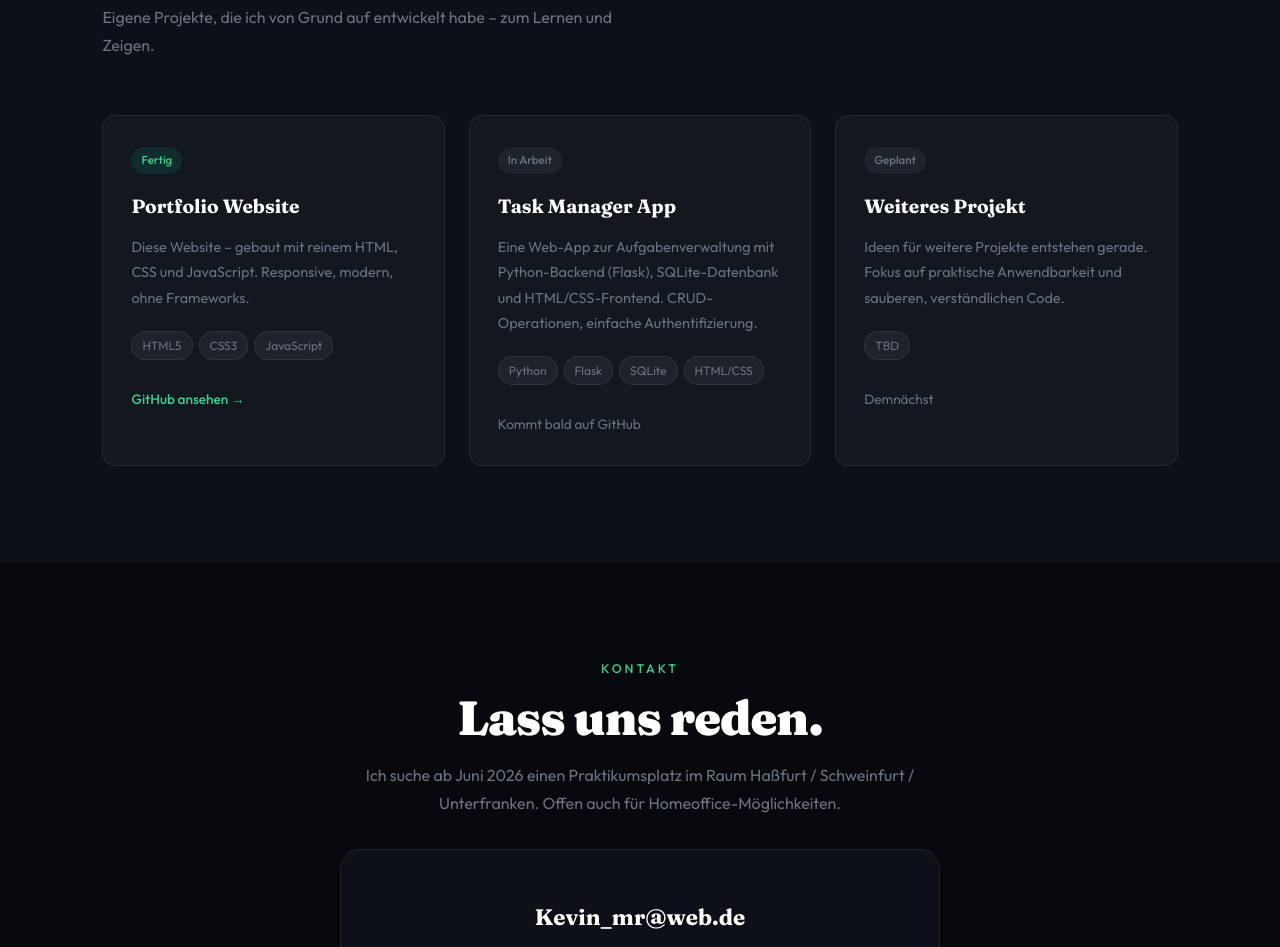
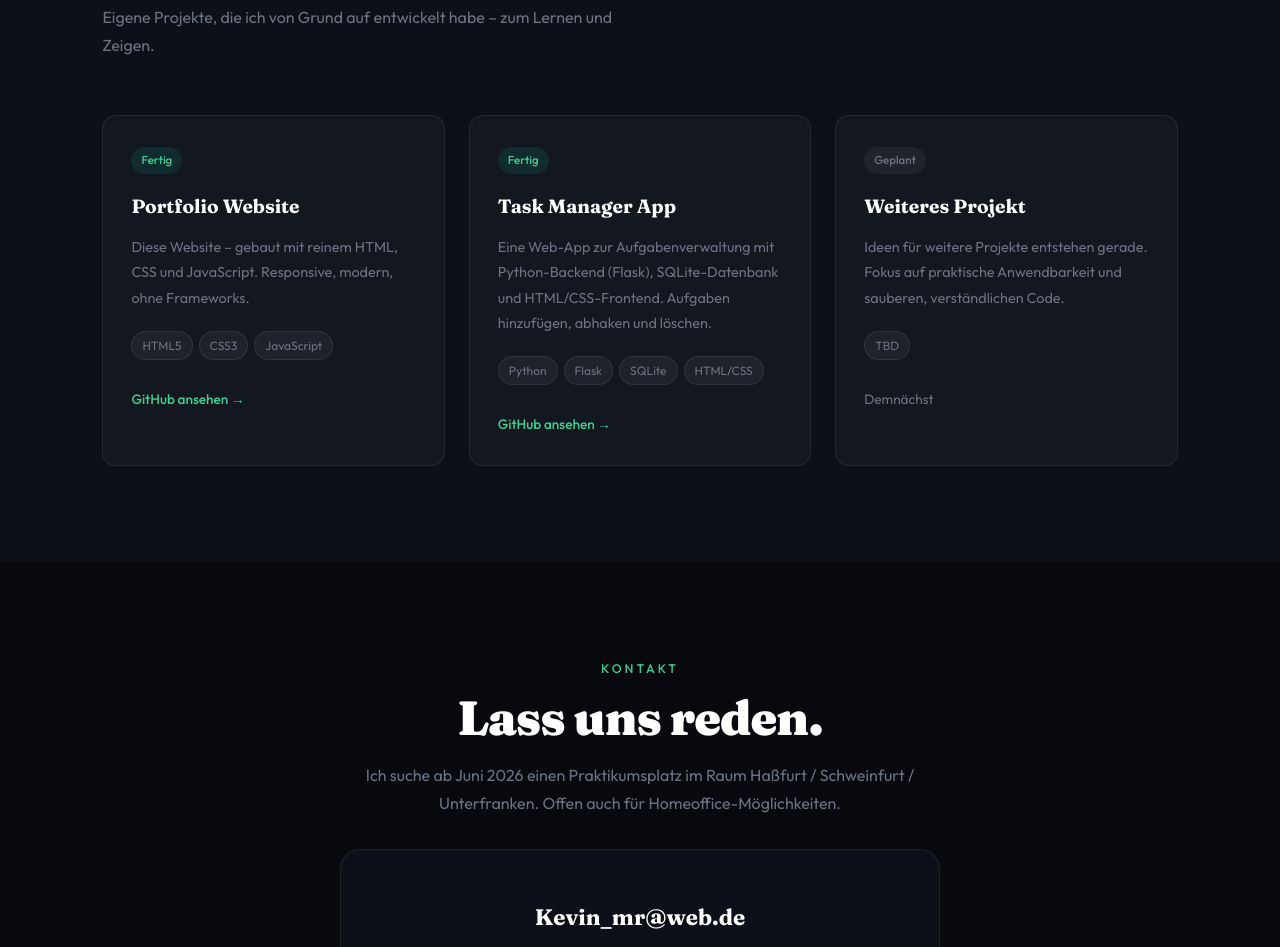
Before and after one commit to Keiv97/Keiv97.github.io, a plain HTML site: page index.html in a window 1280 px wide. Shown: the part 2521-3468 px from the top of the page. Drawn offline with Linux system fonts and the light colour scheme.

Commit message:
Update Portfolio

```diff
--- a/index.html
+++ b/index.html
@@ -546,11 +546,11 @@
     </div>
 
     <div class="project-card fade-in" style="transition-delay:.1s">
-      <span class="project-coming">In Arbeit</span>
+      <span class="project-tag">Fertig</span>
       <h3 class="project-title">Task Manager App</h3>
       <p class="project-desc">
         Eine Web-App zur Aufgabenverwaltung mit Python-Backend (Flask), SQLite-Datenbank
-        und HTML/CSS-Frontend. CRUD-Operationen, einfache Authentifizierung.
+        und HTML/CSS-Frontend. Aufgaben hinzufügen, abhaken und löschen.
       </p>
       <div class="project-tech">
         <span class="tech-pill">Python</span>
@@ -558,7 +558,9 @@
         <span class="tech-pill">SQLite</span>
         <span class="tech-pill">HTML/CSS</span>
       </div>
-      <span style="color: var(--muted); font-size: 0.85rem;">Kommt bald auf GitHub</span>
+      <a href="https://github.com/Keiv97/task-manager" class="project-link" target="_blank">
+        GitHub ansehen →
+      </a>
     </div>
 
     <div class="project-card fade-in" style="transition-delay:.2s">
```
